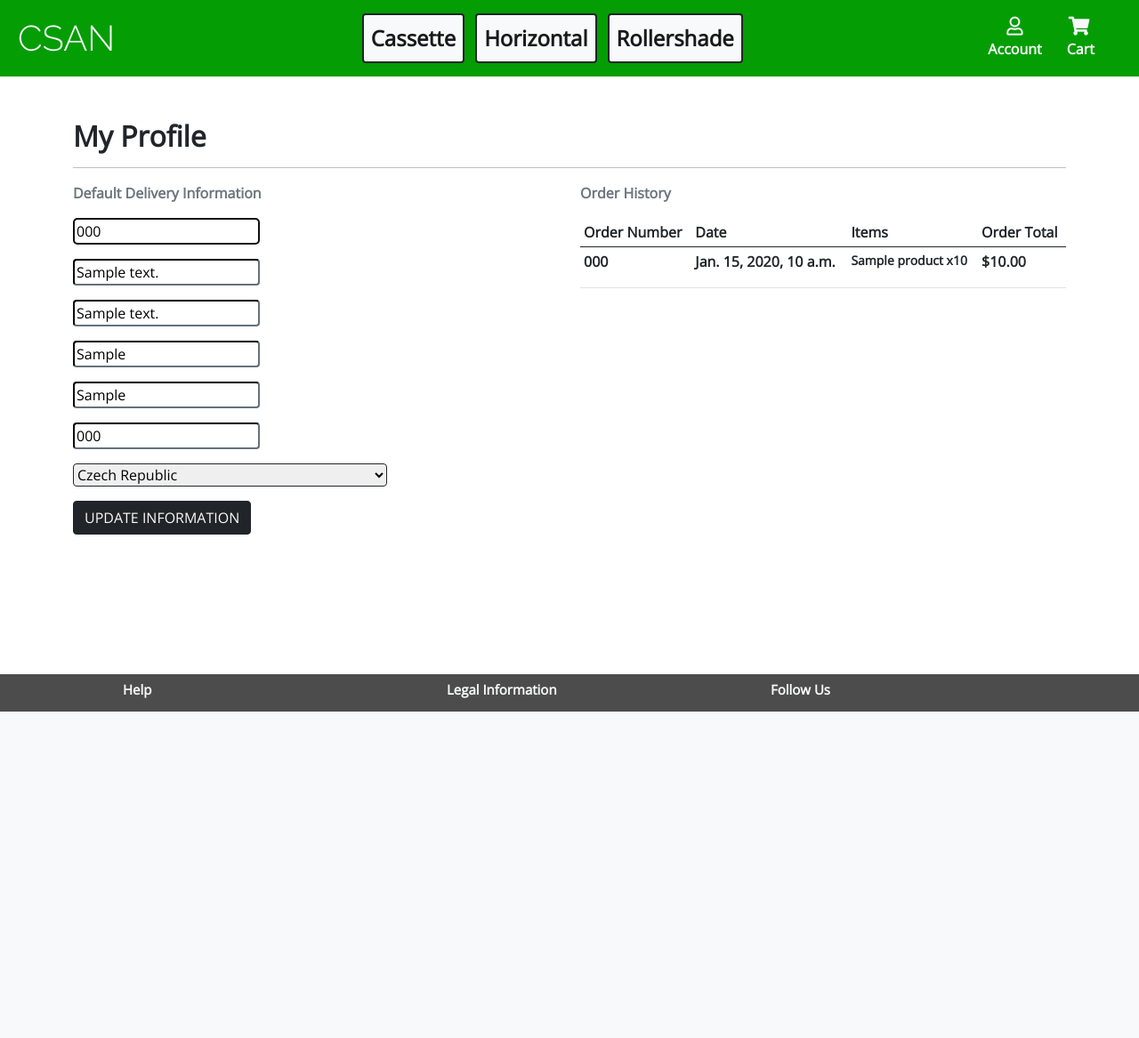
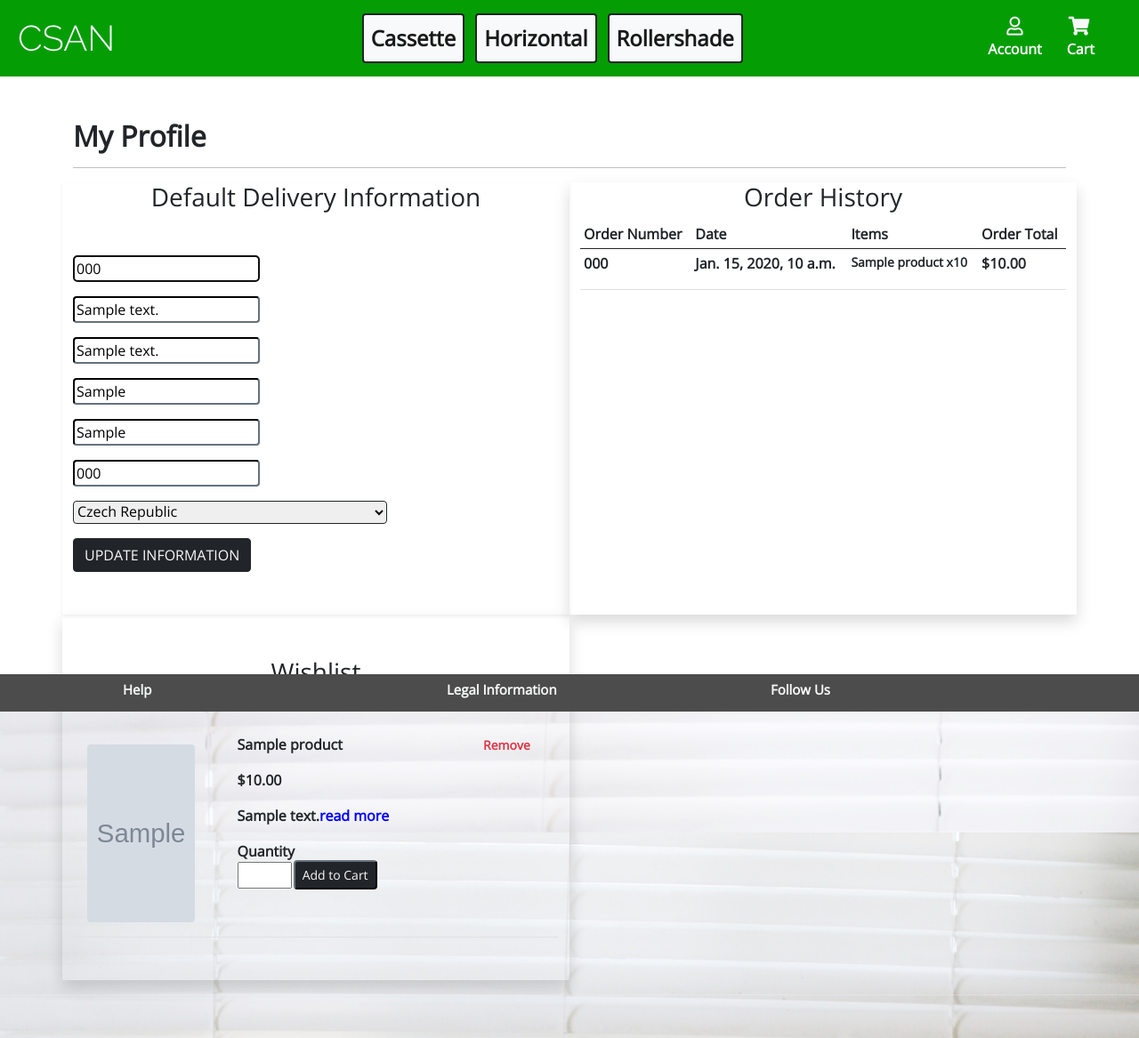
Before and after one commit to Jca-Dev/CSAN, a Django app: page /profile/ in a window 1280 px wide. Shown: the whole page at 89% size. Before the commit the page ends 800 px from the top, so only its background shows below. Run offline with Django 3.2, Linux system fonts and the light colour scheme; a user stored in the database is signed in; tables that the repository leaves empty hold one stand-in row (values such as "Sample post"); grey boxes marked "Sample" are stand-in pictures; parts of the project's set-up code (start-up, migrations or seed data) failed here and were passed over; some libraries are stand-ins or nearby versions.

Commit message:
add wishlist and functionality

```diff
--- a/checkout/views.py
+++ b/checkout/views.py
@@ -128,9 +128,6 @@ def checkout(request):
 
 
 def checkout_success(request, order_number):
-    """
-    Handle successful checkouts
-    """
     save_info = request.session.get('save_info')
     order = get_object_or_404(Order, order_number=order_number)
 
--- a/csan/views.py
+++ b/csan/views.py
@@ -1,5 +1,5 @@
 from django.shortcuts import render
 
+
 def handler404(request, exception):
-    """ Error Handler 404 - Page Not Found """
     return render(request, "errors/404.html", status=404)
--- a/products/forms.py
+++ b/products/forms.py
@@ -3,7 +3,7 @@ from .models import Product, Review
 
 
 class ProductForm(forms.ModelForm):
-    quantity = forms.IntegerField(min_value=1, required=True)
+    quantity = forms.IntegerField(min_value=1, max_value=99, required=True)
 
     class Meta:
         model = Product
--- a/products/models.py
+++ b/products/models.py
@@ -17,6 +17,7 @@ class Product(models.Model):
     price = models.DecimalField(max_digits=6, decimal_places=2)
     image_url = models.URLField(max_length=1020, null=True, blank=True)
     image = models.ImageField(null=True, blank=True)
+    user_wishlist = models.ManyToManyField(User, related_name='user_wishlist', blank=True)
 
     def __str__(self):
         return self.name
--- a/profiles/templates/profiles/profile.html
+++ b/profiles/templates/profiles/profile.html
@@ -11,17 +11,17 @@
             </div>
         </div>
         <div class="row">
-            <div class="col-12 col-lg-6">
-                <p class="text-muted">Default Delivery Information</p>
-                <form class="mt-3" action="{% url 'profile' %}" method="POST" id="profile-update-form">
+            <div class="col-12 col-lg-6 shadow-sm">
+                <h3 class="text-center">Default Delivery Information</h3>
+                <form class="mt-5" action="{% url 'profile' %}" method="POST" id="profile-update-form">
                     {% csrf_token %}
                     {{ form|crispy }}
-                    <button class="btn btn-dark text-light rounded text-uppercase">Update Information</button>
+                    <button class="btn btn-dark text-light rounded text-uppercase mb-5">Update Information</button>
                 </form>
             </div>
 
-            <div class="col-12 col-lg-6">
-                <p class="text-muted">Order History</p>
+            <div class="col-12 col-lg-6 shadow">
+                <h3 class="text-center">Order History</h3>
                 <div class="order-history table-responsive">
                     <table class="table table-sm mb-5">
                         <thead>
@@ -46,9 +46,7 @@
                                         <ul class="list-unstyled">
                                             {% for item in order.lineitems.all %}
                                                 <li class="small">
-                                                    {% if item.product.has_sizes %}
-                                                        Size {{ item.product.size|upper }}
-                                                    {% endif %}{{ item.product.name }} x{{ item.quantity }}
+                                                    {{ item.product.name }} x{{ item.quantity }}
                                                 </li>
                                             {% endfor %}
                                         </ul>
@@ -60,6 +58,53 @@
                     </table>
                 </div>
             </div>
+
+            <div class="col-12 col-lg-6 pt-5 shadow">
+                    <h3 class="text-center mb-5">Wishlist</h3>
+                <div class="table-responsive">
+                    {% if wishlist %}
+                        <table class="table table-sm mb-5">
+                            {% for product in wishlist %}
+                                <tr>
+                                    <td class="p-3 pe-0 w-25">
+                                        {% if product.image %}
+                                            <img class="img-fluid rounded cart-img" src="{{ product.image.url }}" alt="{{ product.name }}">
+                                        {% else %}
+                                            <img class="img-fluid rounded cart-img" src="{{ MEDIA_URL }}/media/noimage.png" alt="{{ product.name }}">
+                                        {% endif %}
+                                    </td>
+                                    <td class="ps-5">
+                                        <p class="">{{ product.name }}</p>
+                                        <p class="">${{ product.price }}</p>
+                                        <p class="half-content">{{ product.description|truncatechars:100 }}<a href="javascript:void();"
+                                            class="show">read more</a>
+                                        </p>
+                                        <p class="full-content" style="display: none;">{{ product.description }}<a href="javascript:void();"
+                                                class="hide">read less</a>
+                                        </p>
+                                        <form class="form-css d-inline-flex align-items-center w-50" action="{% url 'add_to_cart' product.id %}" method="POST">
+                                            {% csrf_token %}
+                                            {{ ProductForm|crispy }}
+                                            <input type="submit" class="btn-sm btn-dark rounded text-light mt-2" id="submit-btn" type="submit" value="Add to Cart">
+                                            <input type="hidden" name="redirect_url" value="{{ request.path }}">
+                                        </form>
+                                    </td>
+                                    <td>
+                                        <a class="remove-cart-item text-danger ms-3 mt-2" href="{% url 'add_to_wishlist' product.id %}">
+                                            <small>Remove</small>
+                                        </a>
+                                    </td>
+                                </tr>
+                            {% endfor %}
+                        </table>
+                    </div>
+                    {% else %}
+                        <p class="lead text-center pt-5 mb-5">Your wishlist is empty.</p>
+                        <a href="{% url 'home' %}" class="btn btn-dark text-light rounded end-buttons">
+                            <span class="text-uppercase">Keep Shopping</span>
+                        </a>
+                    {% endif %}
+            </div>
         </div>
     </div>
 {% endblock %}
@@ -67,4 +112,36 @@
 {% block postloadjs %}
     {{ block.super }}
     <script type="text/javascript" src="{% static 'profiles/js/countryfield.js' %}"></script>
+    <script type="text/javascript">
+        $('.btt-link').click(function(e) {
+            window.scrollTo(0,0)
+        })
+    </script>
+    <script type="text/javascript">
+        $(document).ready(function () {
+            $(".show").click(function () {
+                $(".half-content").hide(),
+                    $(".full-content").show();
+            });
+        });
+        $(document).ready(function () {
+            $(".hide").click(function () {
+                $(".full-content").hide(),
+                    $(".half-content").show();
+            });
+        });
+    </script>
+    <script type="text/javascript">
+        $('.remove-wishlist-item').click(function(e) {
+            var csrfToken = "{{ csrf_token }}";
+            var itemId = $(this).attr('id').split('remove_')[1];
+            var url = `/wishlist/remove/${itemId}/`;
+            var data = {'csrfmiddlewaretoken': csrfToken};
+
+            $.post(url, data)
+             .done(function() {
+                 location.reload();
+             });
+        })
+    </script>
 {% endblock %}
--- a/profiles/urls.py
+++ b/profiles/urls.py
@@ -1,8 +1,8 @@
 from django.urls import path
 from . import views
-
 
 urlpatterns = [
     path('', views.profile, name='profile'),
     path('order_history/<order_number>', views.order_history, name='order_history'),
+    path('add_to_wishlist/<int:id>/', views.add_to_wishlist, name='add_to_wishlist')
 ]
--- a/profiles/views.py
+++ b/profiles/views.py
@@ -1,15 +1,17 @@
-from django.shortcuts import render, get_object_or_404
+from django.shortcuts import render, get_object_or_404, HttpResponseRedirect, HttpResponse
 from .models import UserProfile
 from .forms import UserProfileForm
 from django.contrib.auth.decorators import login_required
-from .forms import UserProfileForm
+from products.forms import ProductForm
 from django.contrib import messages
 from checkout.models import Order
+from products.models import Product
 
 
 @login_required
 def profile(request):
     profile = get_object_or_404(UserProfile, user=request.user)
+    wishlist = Product.objects.filter(user_wishlist=request.user)
 
     if request.method == 'POST':
         form = UserProfileForm(request.POST, instance=profile)
@@ -26,12 +28,15 @@ def profile(request):
     context = {
         'form': form,
         'orders': orders,
+        'wishlist': wishlist,
+        'ProductForm': ProductForm,
         'on_profile_page': True
     }
 
     return render(request, template, context)
 
 
+@login_required
 def order_history(request, order_number):
     order = get_object_or_404(Order, order_number=order_number)
 
@@ -47,3 +52,16 @@ def order_history(request, order_number):
     }
 
     return render(request, template, context)
+
+
+@login_required
+def add_to_wishlist(request, id):
+    product = get_object_or_404(Product, id=id)
+    if product.user_wishlist.filter(id=request.user.id).exists():
+        product.user_wishlist.remove(request.user)
+        messages.info(request, f'Removed {product.name} from your wishlist <a href="/">Go to Wishlist</a>', extra_tags='safe')
+    else:
+        product.user_wishlist.add(request.user)
+        messages.info(request, f'Added {product.name} to your wishlist')
+
+    return HttpResponseRedirect(request.META["HTTP_REFERER"])
--- a/static/css/base.css
+++ b/static/css/base.css
@@ -41,13 +41,13 @@ a:visited {
 
 .img-fluid {
     float: left;
-    width:  20em;
+    width: 20em;
     height: 20em;
     object-fit: cover;
 }
 
 .dd-menu {
-    left: -3rem!important;
+    left: -3rem !important;
 }
 
 .end-buttons {
@@ -57,18 +57,22 @@ a:visited {
 .end-buttons:hover {
     text-decoration: underline;
 }
+
 /* 404 page css ------------------------------------------------------------ */
 .bg-404 {
     background: #ececec87;
 }
+
 /* toasts css ------------------------------------------------------------ */
 .toast-index {
     z-index: 99999;
 }
+
 /* homepage css ------------------------------------------------------------ */
 #home-buttons {
     background: white;
 }
+
 /* products css ------------------------------------------------------------ */
 #card:hover {
     box-shadow: 0.125rem 0.25rem 15px 0px;
@@ -77,9 +81,11 @@ a:visited {
 #div_id_rating {
     display: inline-flex;
 }
+
 #id_rating {
     margin-left: 10px;
 }
+
 /* product detail css ------------------------------------------------------------ */
 .asteriskField {
     display: none;
@@ -93,11 +99,20 @@ a:visited {
     width: 20%;
 }
 
+#div_id_quantity {
+    width: 50%;
+}
+
+#id_quantity.numberinput {
+    width: fit-content;
+}
+
 .help-block {
     display: none;
 }
 
-.show, .hide {
+.show,
+.hide {
     color: blue;
 }
 
@@ -141,16 +156,19 @@ input[type='radio']:checked {
     background: green;
     border: 3px solid green;
 }
+
 /* cart css ------------------------------------------------------------ */
 .cart-img {
     width: 200px;
     height: 200px;
 }
 
-.update-cart:hover, .remove-cart-item:hover {
+.update-cart:hover,
+.remove-cart-item:hover {
     text-decoration: underline;
     cursor: pointer;
 }
+
 /* checkout css ------------------------------------------------------------ */
 .text-info:hover {
     text-decoration: underline;
@@ -241,6 +259,7 @@ select option[value=""] {
     margin: 0;
     height: 100%;
 }
+
 /* footer css ------------------------------------------------------------ */
 footer h2 {
     font-size: 15px;
@@ -254,7 +273,7 @@ footer li {
 
 #social-icon:hover {
     border-style: solid 1px;
-    border-color:  rgb(0, 179, 255);
+    border-color: rgb(0, 179, 255);
 }
 
 footer i:hover {
@@ -281,8 +300,9 @@ footer a:hover {
     font-size: 21px;
 }
 
-.account-list, hr {
-    color: black!important;
+.account-list,
+hr {
+    color: black !important;
 }
 
 #cart-icon {
@@ -316,10 +336,11 @@ footer a:hover {
 }
 
 /* Media Query ------------------------------------------------------------ */
-@media (min-width: 991px){
+@media (min-width: 991px) {
     .nav-item {
         padding-inline: 6px;
     }
+
     .grow {
         transition: all .2s ease-in-out;
     }
@@ -328,13 +349,14 @@ footer a:hover {
         transform: scale(1.1);
     }
 
-    #nav-cart:hover, #nav-account:hover {
+    #nav-cart:hover,
+    #nav-account:hover {
         text-decoration: underline;
     }
 
 }
 
-@media (max-width: 991px){
+@media (max-width: 991px) {
     .nav-item {
         transition: all .2s ease-in-out;
         width: 7em;
```
Also changed, not shown: products/templates/products/product_detail.html (+9 -4 lines), products/migrations/0010_product_user_wishlist.py (added). Lines whose indentation alone changed are shown as unchanged.
